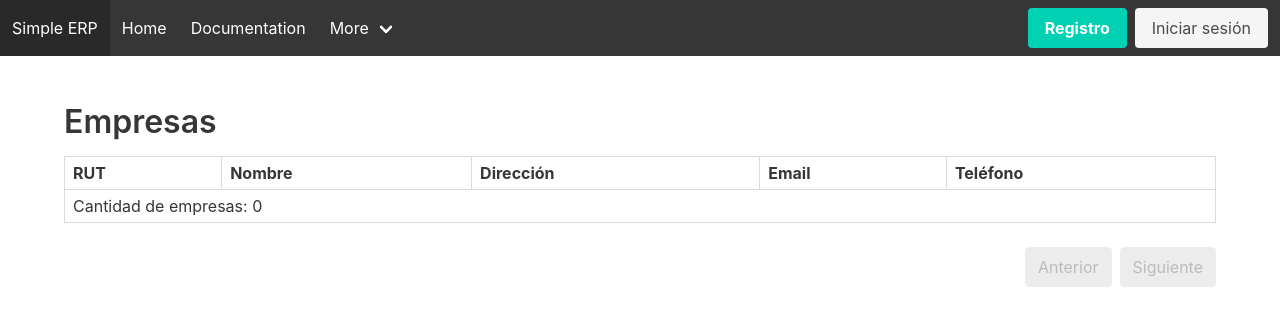
After one commit to tomxscode/simple-erp, a Flask app: page /empresa/listar in a window 1280 px wide. The commit adds this page. Shown: the top 326 px of the page. Run offline with Flask 3, Linux system fonts and the light colour scheme; data that the repository does not hold is empty; some libraries are stand-ins or nearby versions.

Commit message:
Listar empresas registradas

```diff
--- a/routes/empresa.py
+++ b/routes/empresa.py
@@ -2,6 +2,7 @@ from flask import Blueprint, request, jsonify
 from flask_login import current_user, login_required
 from models import db
 from models.Empresa import Empresa
+from flask import render_template
 
 empresa = Blueprint('empresa', __name__)
 
@@ -25,6 +26,12 @@ def api_empresa():
       })
     return jsonify(empresas_json), 200
   elif request.method == 'POST':
+    # Comprobar que no viene vacio
+    if not request.json:
+      return jsonify({'success': False, 'message': 'No se recibieron datos'}), 400
+    # Comprobar que no existe una empresa con el mismo rut
+    if Empresa.query.filter_by(rut=request.json['rut']).first():
+      return jsonify({'success': False, 'message': 'Ya existe una empresa con ese rut'}), 400
     # Crear empresa
     empresa = Empresa(
       nombre=request.json['nombre'],
@@ -56,3 +63,27 @@ def api_empresa():
     db.session.delete(empresa)
     db.session.commit()
     return jsonify({'success': True, 'message': 'Empresa eliminada correctamente'}), 200
+
+# API PARA OBTENER UNA EN PARTICULAR
+
+@empresa.route('/api/empresa/<int:id>', methods=['GET'])
+def api_empresa_id(id):
+  empresa = Empresa.query.get(id)
+  if not empresa:
+    return jsonify({'success': False, 'message': 'Empresa no encontrada'}), 404
+  return jsonify({
+    'id': empresa.id,
+    'nombre': empresa.nombre,
+    'direccion': empresa.direccion,
+    'telefono': empresa.telefono,
+    'email': empresa.email,
+    'rut': empresa.rut
+  }), 200
+
+@empresa.route('/empresa/listar', methods=['GET'])
+def listar():
+  pagina = request.args.get('pagina', 1, type=int)
+  por_pagina = request.args.get('por_pagina', 10, type=int)
+  # Obtener todas las empresas y paginarlas
+  empresas = Empresa.query.paginate(page=pagina, per_page=por_pagina, error_out=False)
+  return render_template('empresa/listar.html', empresas=empresas)
--- a/routes/usuario.py
+++ b/routes/usuario.py
@@ -28,7 +28,7 @@ def login():
     else:
       login_user(usuario)
       flash('Sesión iniciada correctamente', 'success')
-      return "Exito"
+      return redirect(url_for('usuario.registro'))
   return render_template('usuario/Login.html', form=form)
 
 @usuario.route('/usuario/registro', methods=['GET', 'POST'])
--- a/templates/base.html
+++ b/templates/base.html
@@ -117,7 +117,7 @@
   {% if messages %}
   {% for category, message in messages %}
   <script>
-    iziToast.{ { category } } ({
+    iziToast.{{ category }} ({
       message: '{{ message }}'
     });
   </script>
--- /dev/null
+++ b/templates/empresa/listar.html
@@ -0,0 +1,69 @@
+{% extends "base.html" %}
+{% block titulo %}Listar empresas{% endblock %}
+
+{% block contenido %}
+<div class="content">
+  <h1>Empresas</h1>
+  <div class="table-container">
+    <table class="table is-bordered is-striped is-narrow is-hoverable is-fullwidth">
+      <thead>
+        <tr>
+          <th>RUT</th>
+          <th>Nombre</th>
+          <th>Dirección</th>
+          <th>Email</th>
+          <th>Teléfono</th>
+        </tr>
+      </thead>
+      <tbody>
+        {% for empresa in empresas %}
+        <tr>
+          <td>{{ empresa.rut }}</td>
+          <td>{{ empresa.nombre }}</td>
+          <td>{{ empresa.direccion }}</td>
+          <td>{{ empresa.email }}</td>
+          <td>{{ empresa.telefono }}</td>
+        </tr>
+        {% endfor %}
+      </tbody>
+      <tfoot>
+        <tr>
+          <td colspan="5">Cantidad de empresas: {{ empresas.total }}</td>
+        </tr>
+      </tfoot>
+    </table>
+  </div>
+  <nav class="pagination" role="navigation" aria-label="pagination">
+    {% if empresas.has_prev %}
+      <a class="pagination-previous" href="{{ url_for('empresa.listar', pagina=empresas.prev_num, por_pagina=request.args.get('por_pagina')) }}">Anterior</a>
+    {% else %}
+      <a class="pagination-previous is-disabled" disabled>Anterior</a>
+    {% endif %}
+
+    {% if empresas.has_next %}
+      <a class="pagination-next" href="{{ url_for('empresa.listar', pagina=empresas.next_num, por_pagina=request.args.get('por_pagina')) }}">Siguiente</a>
+    {% else %}
+      <a class="pagination-next is-disabled" disabled>Siguiente</a>
+    {% endif %}
+
+    <ul class="pagination-list">
+      {% for pag_num in empresas.iter_pages() %}
+        {% if pag_num %}
+          {% if pag_num == empresas.page %}
+            <li>
+              <a class="pagination-link is-current" aria-label="Página {{ pag_num }}" aria-current="page">{{ pag_num }}</a>
+            </li>
+          {% else %}
+            <li>
+              <a class="pagination-link" aria-label="Página {{ pag_num }}" href="{{ url_for('empresa.listar', pagina=pag_num, por_pagina=request.args.get('por_pagina')) }}">{{ pag_num }}</a>
+            </li>
+          {% endif %}
+        {% else %}
+          <li><span class="pagination-ellipsis">&hellip;</span></li>
+        {% endif %}
+      {% endfor %}
+    </ul>
+  </nav>
+
+</div>
+{% endblock %}
```
